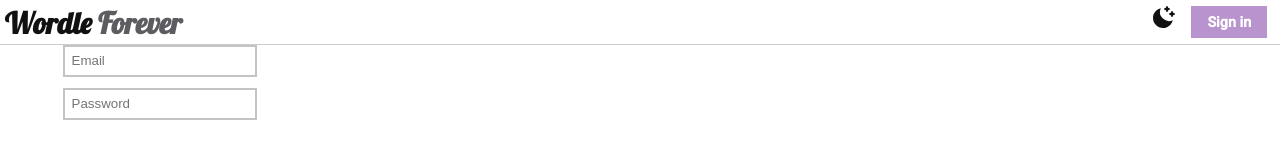
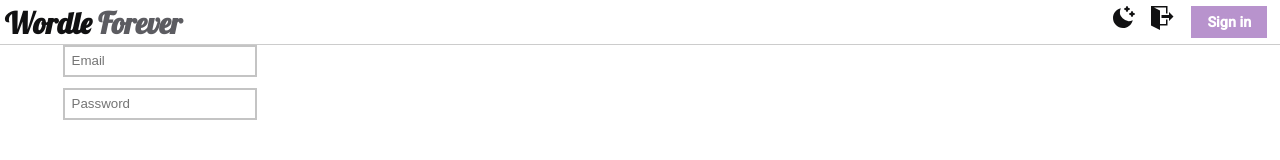
Before and after one commit to louieluuu/wordleforever, a React (Vite) app in the folder client/: page / in a window 1280 px wide. Shown: the top 160 px of the page. Built offline with nearby package versions, Linux system fonts and the light colour scheme; no server answers; some icons are missing; a web font is replaced by a local one.

Commit message:
Add logout icon and function

```diff
--- a/client/src/components/NavBar.jsx
+++ b/client/src/components/NavBar.jsx
@@ -1,12 +1,19 @@
 import React, { useState, useLayoutEffect } from "react"
+import { auth } from "../firebase"
+import { useSignOut } from "react-firebase-hooks/auth"
+
 import { FaRegCircleQuestion } from "react-icons/fa6"
 import { RiMoonClearFill } from "react-icons/ri"
+import { ImExit } from "react-icons/im"
+// import { FaPowerOff } from "react-icons/fa6"
 
 import InfoModal from "./InfoModal"
 
 function NavBar() {
   const [showInfoModal, setShowInfoModal] = useState(false)
   const [colorTheme, setColorTheme] = useState("")
+
+  const [logout, loading, error] = useSignOut(auth)
 
   // Upon Mount, initialize theme preference based on localStorage or system preference.
   useLayoutEffect(() => {
@@ -75,6 +82,7 @@ function NavBar() {
             className={getColorThemeClassName()}
             onClick={switchColorTheme}
           />
+          <ImExit className="navbar__logout" onClick={logout} />
           <button className="navbar__login">Sign in</button>
         </div>
         <InfoModal show={showInfoModal} handleClose={closeInfoModal} />
--- a/client/src/styles/components/_navbar.scss
+++ b/client/src/styles/components/_navbar.scss
@@ -88,6 +88,25 @@
       transform: scale(0.9);
     }
   }
+
+  &__logout {
+    width: 1.5rem;
+    height: 1.5rem;
+    cursor: pointer;
+
+    &:hover {
+      opacity: $header-hover;
+      transition-duration: 0.1s;
+    }
+
+    &:active {
+      transform: scale(0.9);
+    }
+
+    &.dark {
+      transform: rotateY(180deg);
+    }
+  }
 }
 
 // Logo isn't actually implemented yet, but it will come before the "Wordle Forever"
```
